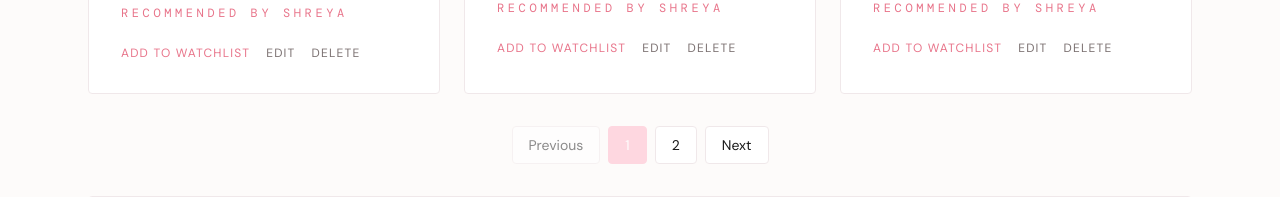
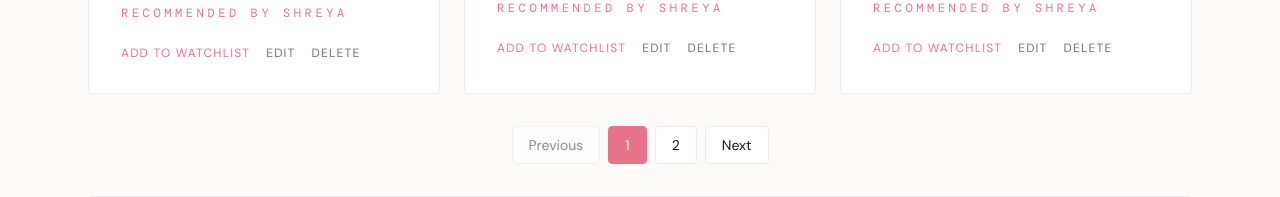
Before and after one commit to shreyagoel0501/isba2438-assignment-2, a Next.js app: page /recommendations in a window 1280 px wide. Shown: the part 1660-1857 px from the top of the page. Built offline with nearby package versions, Linux system fonts and the light colour scheme; a web font is replaced by a local one.

Commit message:
Make the current page number readable

```diff
--- a/components/Pagination.tsx
+++ b/components/Pagination.tsx
@@ -10,10 +10,11 @@ export default function Pagination({ currentPage, totalPages, onPageChange }: Pa
   if (totalPages <= 1) return null;
 
   const pages = Array.from({ length: totalPages }, (_, index) => index + 1);
-  const baseClass =
-    "rounded-sm border px-4 py-2 text-sm transition-colors disabled:opacity-50 disabled:cursor-not-allowed";
-  const inactiveClass = "border-border bg-card hover:border-blush-deep hover:text-blush-deep";
-  const activeClass = "border-blush bg-blush text-white";
+  const navButtonClass =
+    "rounded-sm border border-border bg-card px-4 py-2 text-sm transition-colors hover:border-blush-deep hover:text-blush-deep disabled:opacity-50 disabled:cursor-not-allowed";
+  const pageButtonClass = "rounded-sm border px-4 py-2 text-sm transition-colors";
+  const currentPageClass = "cursor-default border-blush-deep bg-blush-deep text-white";
+  const otherPageClass = "border-border bg-card hover:border-blush-deep hover:text-blush-deep";
 
   return (
     <nav aria-label="Pagination" className="mt-8 flex flex-wrap items-center justify-center gap-2">
@@ -21,27 +22,37 @@ export default function Pagination({ currentPage, totalPages, onPageChange }: Pa
         type="button"
         onClick={() => onPageChange(currentPage - 1)}
         disabled={currentPage === 1}
-        className={`${baseClass} ${inactiveClass}`}
+        className={navButtonClass}
       >
         Previous
       </button>
-      {pages.map((page) => (
+      {pages.map((page) =>
+        page === currentPage ? (
+          <button
+            key={page}
+            type="button"
+            disabled
+            aria-current="page"
+            className={`${pageButtonClass} ${currentPageClass}`}
+          >
+            {page}
+          </button>
+        ) : (
           <button
             key={page}
             type="button"
             onClick={() => onPageChange(page)}
-          disabled={page === currentPage}
-          aria-current={page === currentPage ? "page" : undefined}
-          className={`${baseClass} ${page === currentPage ? activeClass : inactiveClass}`}
+            className={`${pageButtonClass} ${otherPageClass}`}
           >
             {page}
           </button>
-      ))}
+        ),
+      )}
       <button
         type="button"
         onClick={() => onPageChange(currentPage + 1)}
         disabled={currentPage === totalPages}
-        className={`${baseClass} ${inactiveClass}`}
+        className={navButtonClass}
       >
         Next
       </button>
```
Lines whose indentation alone changed are shown as unchanged.
